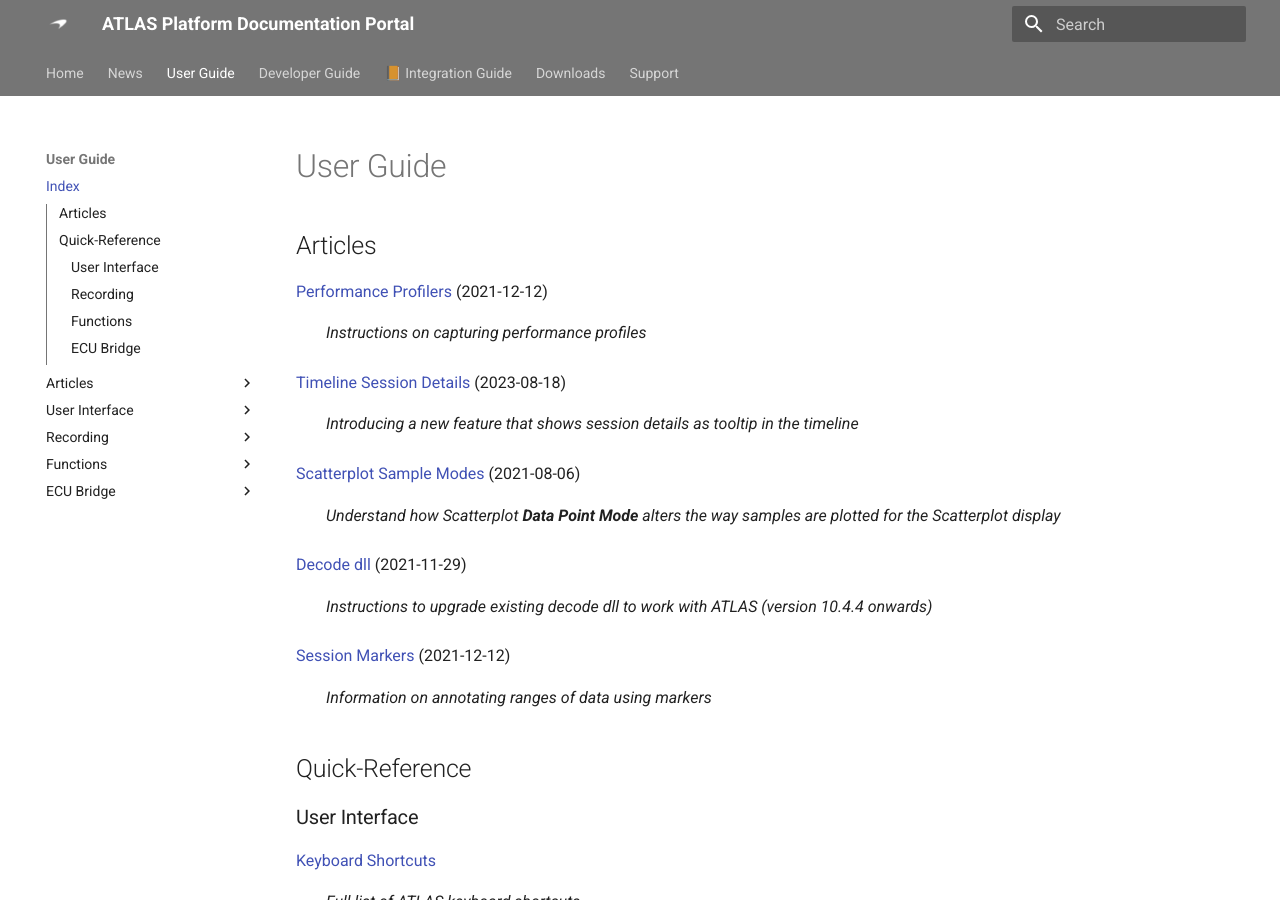
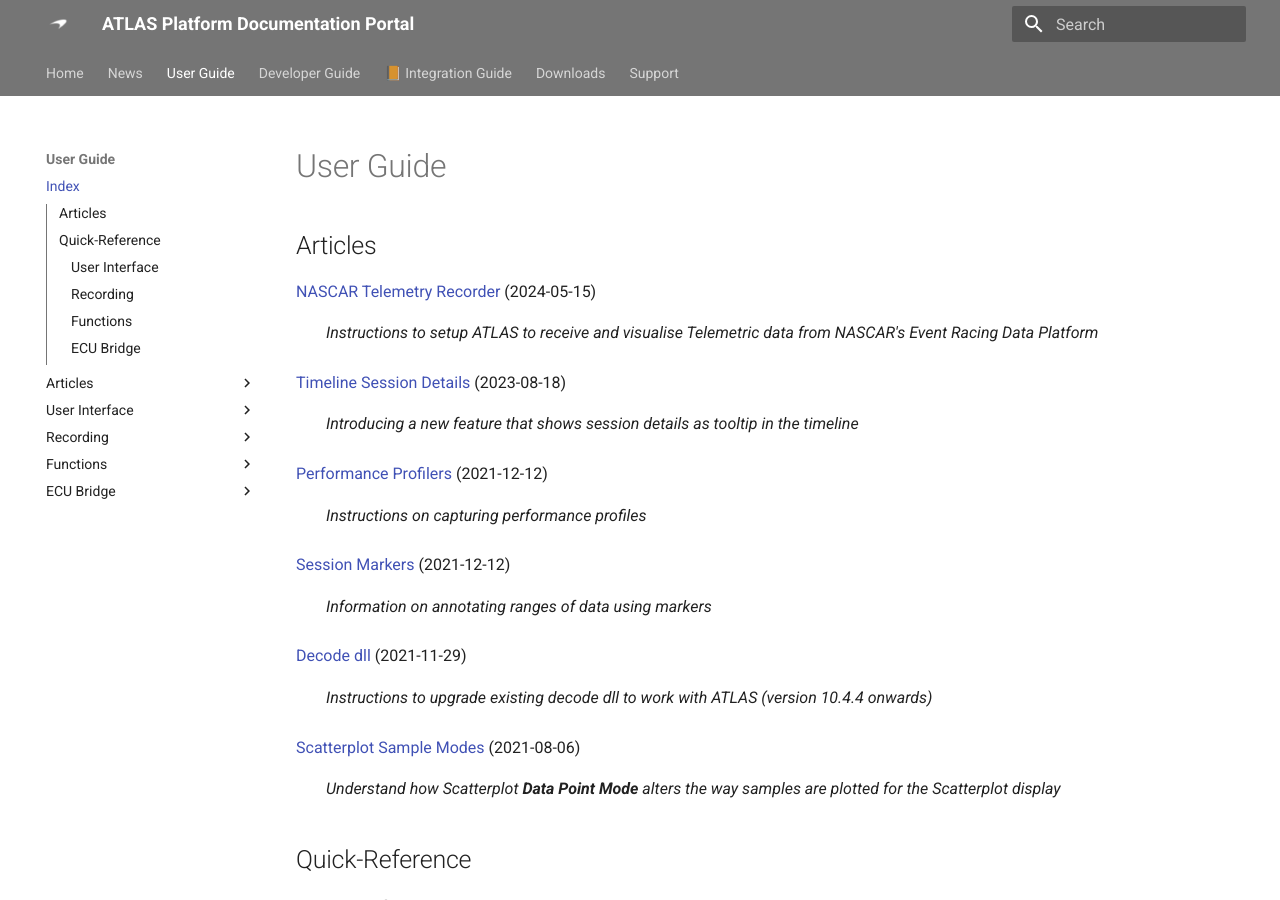
Before and after one commit to mat-docs/Portal.Site, an MkDocs documentation site: the page built from docs/manual/index.md, in a window 1280 px wide and 900 px high. Built offline with MkDocs 1.6.1 and Material for MkDocs 9.7.7, drawn with Linux system fonts in a browser that asks for light colours.

Commit message:
Updates following PR comments

```diff
--- a/docs/manual/index.md
+++ b/docs/manual/index.md
@@ -1,20 +1,23 @@
 # User Guide
 
 ## Articles
-[Performance Profilers](articles/profiling.md) (2021-12-12)
-:   _Instructions on capturing performance profiles_
+[NASCAR Telemetry Recorder](articles/nascar-telemetry-recorder.md) (2024-05-15)
+:   _Instructions to setup ATLAS to receive and visualise Telemetric data from NASCAR's Event Racing Data Platform_
 
 [Timeline Session Details](articles/timeline-info.md) (2023-08-18)
 :  _Introducing a new feature that shows session details as tooltip in the timeline_
 
-[Scatterplot Sample Modes](articles/scatterplot-sample-modes.md) (2021-08-06)
-:   _Understand how Scatterplot **Data Point Mode** alters the way samples are plotted for the Scatterplot display_
+[Performance Profilers](articles/profiling.md) (2021-12-12)
+:   _Instructions on capturing performance profiles_
+
+[Session Markers](articles/markers.md) (2021-12-12)
+:   _Information on annotating ranges of data using markers_
 
 [Decode dll](articles/decode-dll.md) (2021-11-29)
 :   _Instructions to upgrade existing decode dll to work with ATLAS (version 10.4.4 onwards)_
 
-[Session Markers](articles/markers.md) (2021-12-12)
-:   _Information on annotating ranges of data using markers_
+[Scatterplot Sample Modes](articles/scatterplot-sample-modes.md) (2021-08-06)
+:   _Understand how Scatterplot **Data Point Mode** alters the way samples are plotted for the Scatterplot display_
 
 ## Quick-Reference
 
--- a/mkdocs.yml
+++ b/mkdocs.yml
@@ -27,17 +27,17 @@ nav:
   - User Guide:
     - Index: manual/index.md
     - Articles:
+      - manual/articles/nascar-telemetry-recorder.md
       - manual/articles/timeline-info.md
-      - manual/articles/scatterplot-sample-modes.md
+      - manual/articles/profiling.md
       - manual/articles/markers.md
       - manual/articles/decode-dll.md
-      - manual/articles/profiling.md
+      - manual/articles/scatterplot-sample-modes.md
     - User Interface:
       - manual/ui/keyboard.md
       - manual/ui/mouse.md
     - Recording:
       - manual/recording/session-identifier-macros.md
-      - manual/recording/nascar-telemetry-recorder.md
     - Functions:
         - FDL Operators:            manual/functions/fdl-operators.md
         - Processors:               manual/functions/processors.md
```
Also changed, not shown: docs/manual/articles/assets/nascar-telemetry-recorder/nascar-server-connection.png (renamed from docs/manual/recording/assets/nascar-telemetry-recorder/nascar-server-connection.png), docs/manual/articles/assets/nascar-telemetry-recorder/nascar-server-connections.png (renamed from docs/manual/recording/assets/nascar-telemetry-recorder/nascar-server-connections.png), docs/manual/articles/assets/nascar-telemetry-recorder/ntr-recorder-editor.png (renamed from docs/manual/recording/assets/nascar-telemetry-recorder/ntr-recorder-editor.png), docs/manual/articles/assets/nascar-telemetry-recorder/ntr-session-browser.png (added), docs/manual/articles/assets/nascar-telemetry-recorder/wideband-minimum-lap-time.png (renamed from docs/manual/recording/assets/nascar-telemetry-recorder/wideband-minimum-lap-time.png), docs/manual/articles/nascar-telemetry-recorder.md (renamed from docs/manual/recording/nascar-telemetry-recorder.md), docs/manual/recording/assets/nascar-telemetry-recorder/ntr-session-browser.png (deleted).
